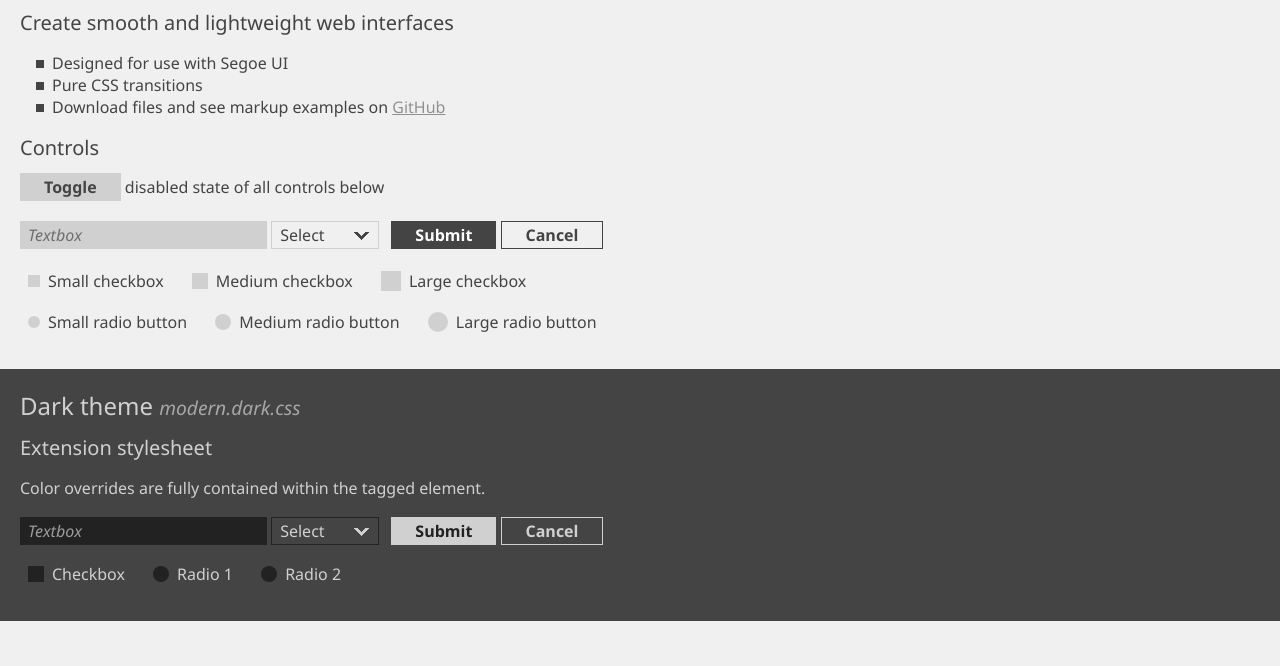
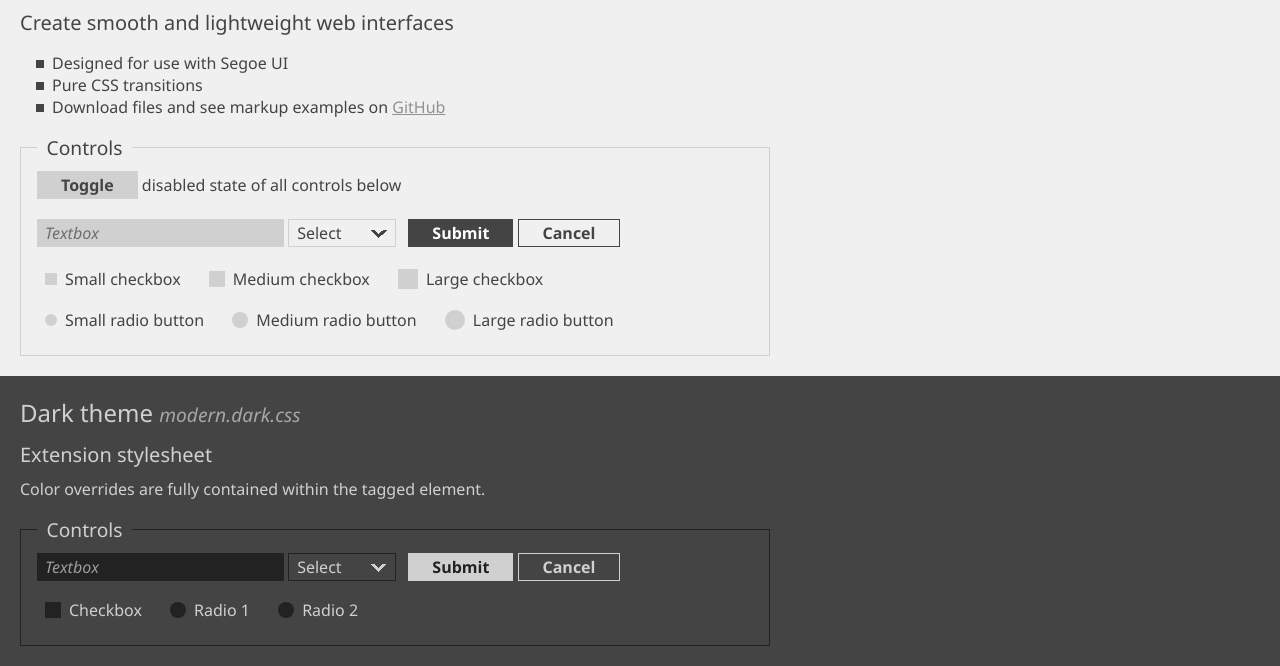
Before and after one commit to RiceGnat/web-resources, a website: page public/modern/index.html in a window 1280 px wide. Shown: the part 383-1049 px from the top of the page. Before the commit the page ends 1004 px from the top, so only its background shows below. Drawn offline with nearby package versions, Linux system fonts and the light colour scheme.

Commit message:
fieldset styling

```diff
--- a/public/modern/index.html
+++ b/public/modern/index.html
@@ -33,6 +33,10 @@
       max-width: 750px;
     }
 
+    .row {
+      margin-bottom: 1em;
+    }
+
     body>div.dark {
       flex: 1;
     }
@@ -66,9 +70,12 @@
         <li>Download files and see markup examples on <a
             href="https://github.com/RiceGnat/utilities/tree/master/web/resources/modern">GitHub</a></li>
       </ul>
-      <h6>Controls</h6>
+      <fieldset>
+        <legend>Controls</legend>
+        <div class="row">
           <button id="toggleDisabled">Toggle</button> disabled state of all controls below
-      <p>
+        </div>
+        <div class="row">
           <input type="text" placeholder="Textbox" />
           <select>
             <option>
@@ -83,32 +90,36 @@
           </select>&ensp;
           <input type="submit" class="primary" />
           <input type="button" class="secondary" value="Cancel" />
-      </p>
-      <p>
+        </div>
+        <div class="row">
           <input type="checkbox" id="check1" />
           <label for="check1"><span class="check small"></span>Small checkbox</label>&emsp;
           <input type="checkbox" id="check2" />
           <label for="check2"><span class="check medium"></span>Medium checkbox</label>&emsp;
           <input type="checkbox" id="check3" />
           <label for="check3"><span class="check large"></span>Large checkbox</label>
-      </p>
-      <p>
+        </div>
+        <div class="row">
           <input type="radio" id="radio1" name="radio" />
           <label for="radio1"><span class="check small"></span>Small radio button</label>&emsp;
           <input type="radio" id="radio2" name="radio" />
           <label for="radio2"><span class="check medium"></span>Medium radio button</label>&emsp;
           <input type="radio" id="radio3" name="radio" />
           <label for="radio3"><span class="check large"></span>Large radio button</label>
-      </p>
+        </div>
+      </fieldset>
     </div>
   </div>
   <div class="dark">
+    <div class="container">
       <h5 class="inline-block">Dark theme <span class="tip">modern.dark.css</span></h5>
       <h6>Extension stylesheet</h6>
-    <p>
+      <div class="row">
         Color overrides are fully contained within the tagged element.
-    </p>
-    <p>
+      </div>
+      <fieldset>
+        <legend>Controls</legend>
+        <div class="row">
           <input type="text" placeholder="Textbox" />
           <select>
             <option>
@@ -123,15 +134,17 @@
           </select>&ensp;
           <input type="submit" class="primary" />
           <input type="button" class="secondary" value="Cancel" />
-    </p>
-    <p>
+        </div>
+        <div class="row">
           <input type="checkbox" id="checkDark" />
           <label for="checkDark"><span class="check medium"></span>Checkbox</label>&emsp;
           <input type="radio" id="radioDark1" name="radioDark" />
           <label for="radioDark1"><span class="check medium"></span>Radio 1</label>&emsp;
           <input type="radio" id="radioDark2" name="radioDark" />
           <label for="radioDark2"><span class="check medium"></span>Radio 2</label>&emsp;
-    </p>
+        </div>
+      </fieldset>
+    </div>
   </div>
 </body>
 
--- a/public/modern/scss/modern.colors.scss
+++ b/public/modern/scss/modern.colors.scss
@@ -116,4 +116,8 @@ $on-secondary: #ffffff !default;
       }
     }
   }
+
+  fieldset {
+    border-color: $primary-alt;
+  }
 }
--- a/public/modern/scss/modern.scss
+++ b/public/modern/scss/modern.scss
@@ -15,7 +15,7 @@ $button-padding: 1.5em;
 }
 
 @mixin control-size($padding-x) {
-  @include border-box();
+  @include border-box;
   height: 1.75em;
   padding: 0 $padding-x;
 }
@@ -23,6 +23,7 @@ $button-padding: 1.5em;
 .modern {
   font-family: "Segoe UI", sans-serif;
   font-weight: 400;
+  font-size: 16px;
 
   .tip {
     font-size: 80%;
@@ -214,7 +215,7 @@ $button-padding: 1.5em;
       & > .check {
         display: inline-block;
         position: relative;
-        @include border-box();
+        @include border-box;
         margin: 0 0.5em;
         transition-property: background-color, border, opacity;
         transition-duration: $fade-out;
@@ -305,7 +306,19 @@ $button-padding: 1.5em;
     }
   }
 
+  fieldset {
+    border-width: $control-border;
+    margin: 0;
+    padding: 0.5em 1em;
+
+    legend {
+      padding: 0 0.5em;
+      font-size: 120%;
+      font-weight: 300;
+    }
+  }
+
   &, & .light, &.light {
-    @include modern-colors();
+    @include modern-colors;
   }
 }
```
Also changed, not shown: public/modern/css/modern.css, public/modern/css/modern.dark.css, public/modern/css/modern.dark.min.css, public/modern/css/modern.min.css, 4 other files. Lines whose indentation alone changed are shown as unchanged.
